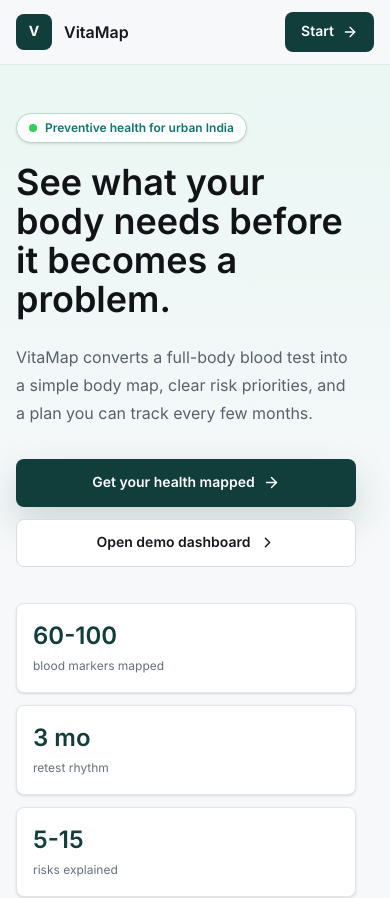
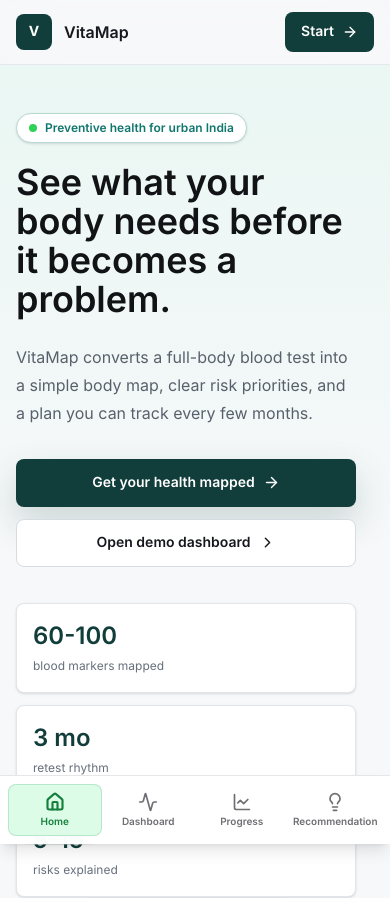
Before and after one commit to dagagaurav83-maker/vitamap, a Next.js app: page / in a window 390 px wide. Shown: the top 898 px of the page. Built offline with nearby package versions, Linux system fonts and the light colour scheme.

Commit message:
Keep home tab bar active

```diff
--- a/src/app/page.tsx
+++ b/src/app/page.tsx
@@ -17,6 +17,7 @@
   TestTube2,
   TimerReset,
 } from "lucide-react";
+import { BottomTabBar } from "@/components/BottomTabBar";
 import { VitaMap } from "@/components/VitaMap";
 import { useCountUp } from "@/components/motion-utils";
 import { categories, pricingPlans } from "@/lib/data";
@@ -61,7 +62,7 @@
   const [selectedOrgan, setSelectedOrgan] = useState("heart");
 
   return (
-    <main className="min-h-screen overflow-hidden bg-[#F7F8FA] text-[#16181D]">
+    <main className="min-h-screen overflow-hidden bg-[#F7F8FA] pb-24 text-[#16181D] md:pb-0">
       <header className="sticky top-0 z-50 border-b border-[#E2E6EA]/80 bg-[#F7F8FA]/88 backdrop-blur-xl">
         <div className="mx-auto flex max-w-7xl items-center justify-between px-4 py-3 sm:px-6 lg:px-8">
           <Link href="/" className="flex items-center gap-3" aria-label="VitaMap home">
@@ -290,6 +291,7 @@
           </div>
         </div>
       </footer>
+      <BottomTabBar />
     </main>
   );
 }
--- a/src/components/AppShell.tsx
+++ b/src/components/AppShell.tsx
@@ -10,6 +10,7 @@
   Share2,
   UserRound,
 } from "lucide-react";
+import { BottomTabBar } from "@/components/BottomTabBar";
 import { memberData } from "@/lib/data";
 
 const navItems = [
@@ -87,24 +88,7 @@
 
       <main className="pb-24 md:ml-60 md:pb-0">{children}</main>
 
-      <nav className="no-print fixed inset-x-0 bottom-0 z-40 grid grid-cols-4 border-t border-[#E5E5EA] bg-white/95 px-2 py-2 shadow-lg backdrop-blur md:hidden">
-        {navItems.map((item) => {
-          const active = isNavItemActive(item.href);
-          const Icon = item.icon;
-          return (
-            <Link
-              key={item.label}
-              href={item.href}
-              className={`flex min-w-0 flex-col items-center gap-1 rounded-lg px-1 py-2 text-[10px] font-semibold transition duration-200 ${
-                active ? "bg-[#E6FFFB] text-[#0F766E]" : "text-[#6E6E73]"
-              }`}
-            >
-              <Icon size={20} strokeWidth={active ? 2.5 : 2} />
-              <span className="max-w-full text-center leading-tight">{item.label}</span>
-            </Link>
-          );
-        })}
-      </nav>
+      <BottomTabBar />
 
       <button
         onClick={() => window.print()}
--- /dev/null
+++ b/src/components/BottomTabBar.tsx
@@ -0,0 +1,41 @@
+"use client";
+
+import Link from "next/link";
+import { usePathname } from "next/navigation";
+import { Activity, Home, LineChart, Lightbulb } from "lucide-react";
+
+const navItems = [
+  { label: "Home", href: "/", icon: Home },
+  { label: "Dashboard", href: "/dashboard", icon: Activity },
+  { label: "Progress", href: "/progress", icon: LineChart },
+  { label: "Recommendation", href: "/recommendations", icon: Lightbulb },
+];
+
+export function BottomTabBar() {
+  const pathname = usePathname();
+
+  return (
+    <nav className="no-print fixed inset-x-0 bottom-0 z-40 grid grid-cols-4 border-t border-[#E5E5EA] bg-white/95 px-2 py-2 shadow-lg backdrop-blur md:hidden">
+      {navItems.map((item) => {
+        const active = pathname === item.href;
+        const Icon = item.icon;
+
+        return (
+          <Link
+            key={item.label}
+            href={item.href}
+            aria-current={active ? "page" : undefined}
+            className={`flex min-w-0 flex-col items-center gap-1 rounded-lg px-1 py-2 text-[10px] font-semibold transition duration-200 ${
+              active
+                ? "bg-[#DCFCE7] text-[#15803D] shadow-[inset_0_0_0_1px_rgba(21,128,61,0.18)]"
+                : "text-[#6E6E73]"
+            }`}
+          >
+            <Icon size={20} strokeWidth={active ? 2.6 : 2} />
+            <span className="max-w-full text-center leading-tight">{item.label}</span>
+          </Link>
+        );
+      })}
+    </nav>
+  );
+}
```
